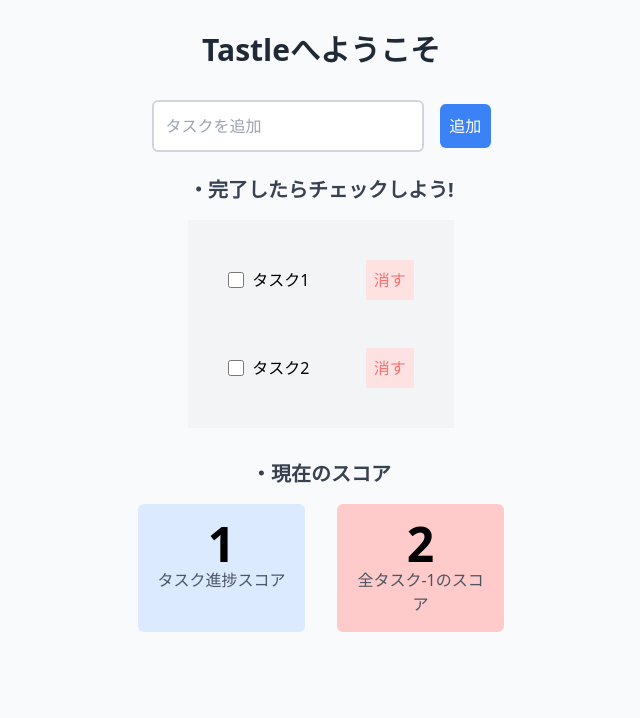
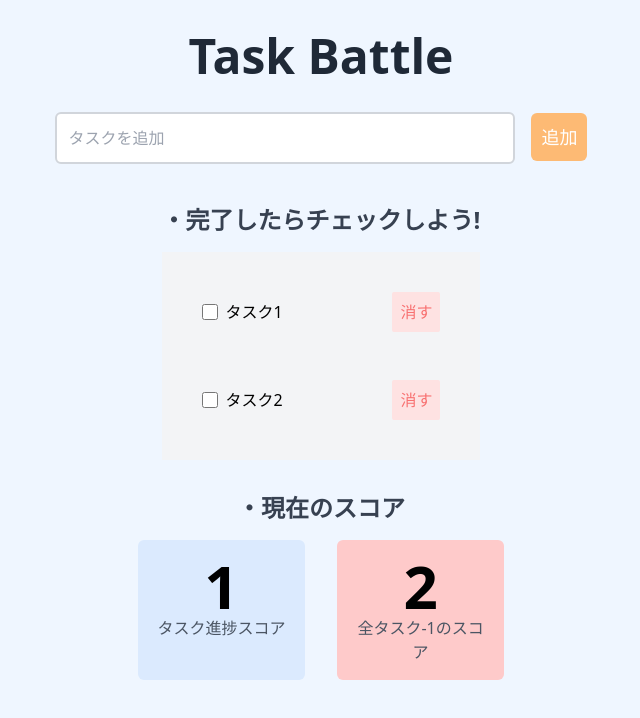
Before and after one commit to rintarotajima/Tastle, a React (Vite) app: page / in a window 1280 px wide. Shown: the top 718 px of the page, without its empty margins (319-959 px from the left). Built offline with nearby package versions, Linux system fonts and the light colour scheme.

Commit message:
[ update ] Adjusting the style of InputTask Component in TaskBattle.tsx

```diff
--- a/src/TaskBattle.tsx
+++ b/src/TaskBattle.tsx
@@ -2,7 +2,9 @@ const Title = () => {
   return (
     <>
       <section className="text-center mb-8">
-        <h1 className="text-3xl font-bold text-gray-800">Tastleへようこそ</h1>
+        <h1 className="text-3xl md:text-4xl lg:text-5xl font-bold text-gray-800">
+          Task Battle
+        </h1>
       </section>
     </>
   );
@@ -11,15 +13,9 @@ const Title = () => {
 const InputTask = () => {
   return (
     <>
-      <section className="text-center mb-6 flex justify-center items-center space-x-4 max-w-2xl mx-auto">
-        <input
-          className="border-2 border-gray-300 rounded-md p-3 w-full max-w-lg"
-          type="text"
-          placeholder="タスクを追加"
-        />
-        <button className="bg-blue-500 text-white rounded-md py-2.5 w-16">
-          追加
-        </button>
+      <section className="text-center mb-10 space-x-4 max-w-xl w-full mx-auto">
+        <input className="border-2 border-gray-300 rounded-md focus:border-orange-200 outline-none p-3 w-2/3 lg:w-4/5" type="text" placeholder="タスクを追加" />
+        <button className="text-lg text-white bg-orange-300 hover:bg-orange-500 rounded-md p-2.5">追加</button>
       </section>
     </>
   );
@@ -29,7 +25,7 @@ const TaskList = () => {
   return (
     <>
       <section className="mb-8 max-w-2xl">
-        <h2 className="text-xl text-center font-semibold text-gray-700 mb-4">
+        <h2 className="text-xl md:text-2xl text-center font-semibold text-gray-700 mb-4">
           ・完了したらチェックしよう!
         </h2>
         <div className="bg-gray-100 p-6 rouded-md">
@@ -69,16 +65,16 @@ const ScoreBoard = () => {
   return (
     <>
       <section className="mb-8">
-        <h2 className="text-xl text-center font-semibold text-gray-700 mb-4">
+        <h2 className="text-xl md:text-2xl text-center font-semibold text-gray-700 mb-4">
           ・現在のスコア
         </h2>
-        <div className="flex space-x-8">
-          <div className="bg-blue-100 p-4 rounded-md text-center w-1/2">
-            <span className="text-5xl font-bold">1</span>
+        <div className="flex flex-col md:flex-row md:space-x-8">
+          <div className="bg-blue-100 p-4 rounded-md text-center w-full md:w-1/2 mb-2 md:mb-0">
+            <span className="text-5xl md:text-6xl font-bold">1</span>
             <p className="text-gray-600">タスク進捗スコア</p>
           </div>
-          <div className="bg-red-200 p-4 rounded-md text-center w-1/2">
-            <span className="text-5xl font-bold">2</span>
+          <div className="bg-red-200 p-4 rounded-md text-center w-full md:w-1/2">
+            <span className="text-5xl md:text-6xl font-bold">2</span>
             <p className="text-gray-600">全タスク-1のスコア</p>
           </div>
         </div>
@@ -90,7 +86,7 @@ const ScoreBoard = () => {
 export const TaskBattle = () => {
   return (
     <>
-      <main className="flex flex-col items-center p-8 bg-gray-50 min-h-screen">
+      <main className="flex flex-col items-center p-8 bg-blue-50 min-h-screen ">
         <Title />
         <InputTask />
         <TaskList />
```
